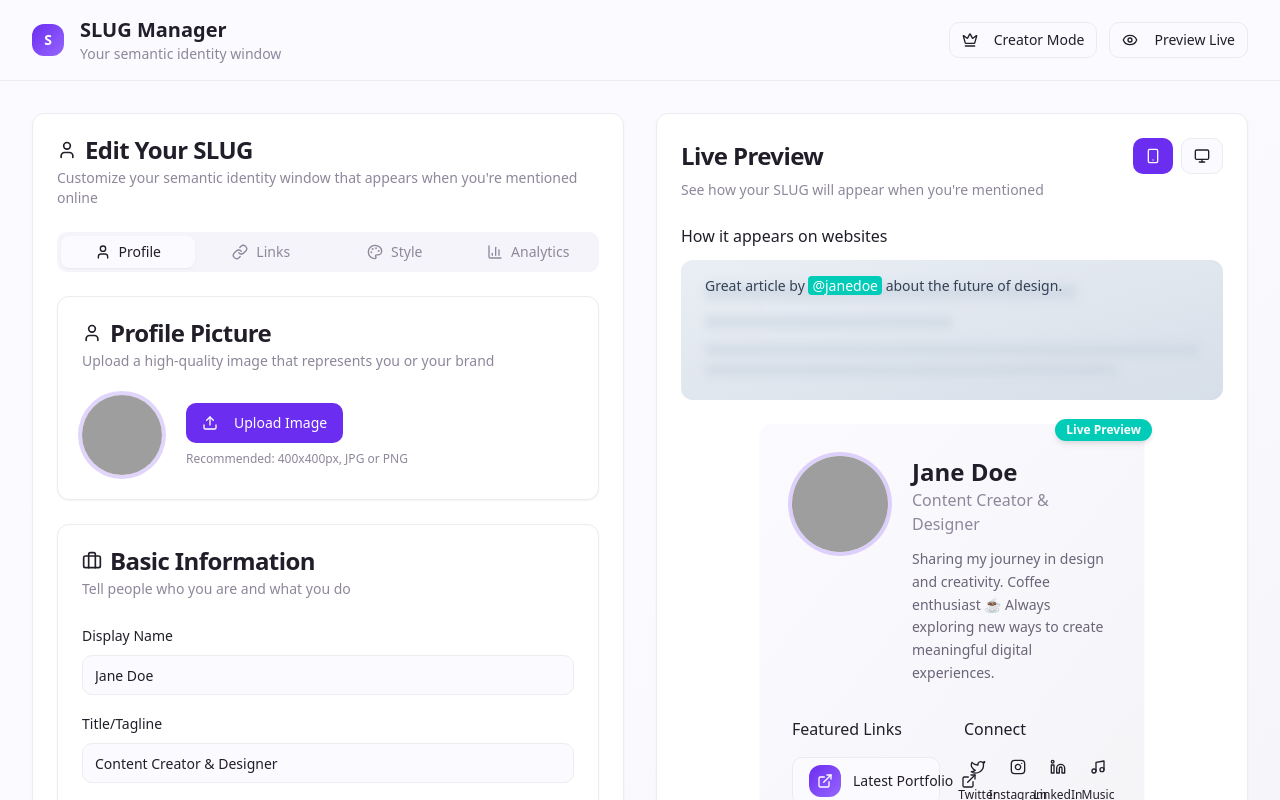
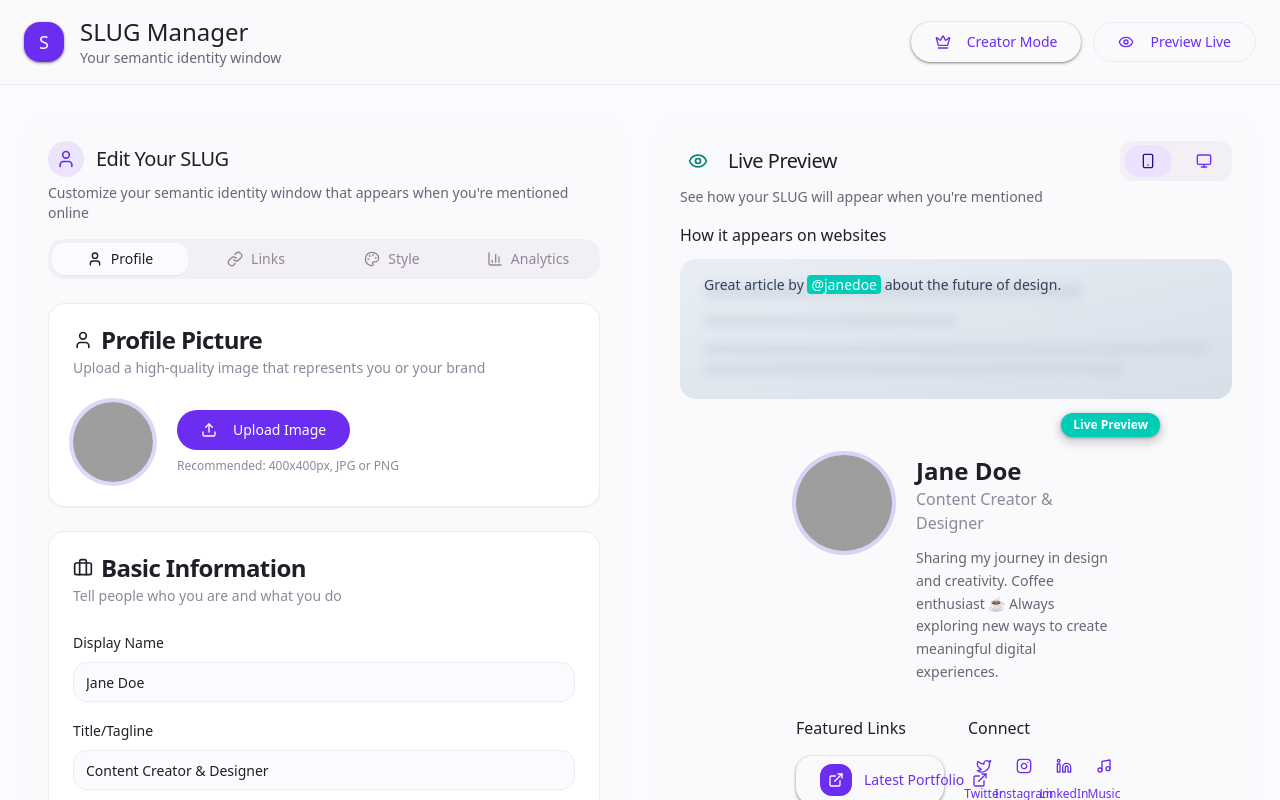
Before and after one commit to boldtonic/maze-getmaze, a React (Vite) app: page / in a window 1280 px wide. Shown: the top 800 px of the page. Built offline with nearby package versions, Linux system fonts and the light colour scheme; grey boxes are pictures that could not be loaded.

Commit message:
Refactor components to use M3

```diff
--- a/src/components/SlugDashboard.tsx
+++ b/src/components/SlugDashboard.tsx
@@ -27,32 +27,32 @@ export function SlugDashboard() {
   const [previewMode, setPreviewMode] = useState<"mobile" | "desktop">("mobile");
 
   return (
-    <div className="min-h-screen bg-gradient-to-br from-surface via-background to-surface-variant">
-      {/* Header */}
-      <header className="border-b bg-background/80 backdrop-blur-sm sticky top-0 z-50">
-        <div className="max-w-7xl mx-auto px-4 sm:px-6 lg:px-8 py-4">
+    <div className="min-h-screen bg-surface">
+      {/* Material 3 Top App Bar */}
+      <header className="border-b border-border bg-surface-container/80 backdrop-blur-sm sticky top-0 z-50">
+        <div className="max-w-7xl mx-auto px-6 py-4">
           <div className="flex justify-between items-center">
             <div className="flex items-center space-x-4">
-              <div className="h-8 w-8 rounded-lg bg-gradient-primary flex items-center justify-center">
-                <span className="text-white font-bold text-sm">S</span>
+              <div className="h-10 w-10 rounded-2xl bg-primary flex items-center justify-center shadow-elevation-1">
+                <span className="text-primary-foreground font-medium text-lg">S</span>
               </div>
               <div>
-                <h1 className="text-xl font-semibold text-foreground">SLUG Manager</h1>
-                <p className="text-sm text-muted-foreground">Your semantic identity window</p>
+                <h1 className="text-2xl font-normal text-on-surface">SLUG Manager</h1>
+                <p className="text-sm text-on-surface-variant">Your semantic identity window</p>
               </div>
             </div>
 
             <div className="flex items-center space-x-3">
               <Button
-                variant={brandMode ? "default" : "outline"}
-                size="sm"
+                variant={brandMode ? "default" : "elevated"}
+                size="default"
                 onClick={() => setBrandMode(!brandMode)}
                 className="flex items-center space-x-2"
               >
                 <Crown className="h-4 w-4" />
                 <span>{brandMode ? "Brand Mode" : "Creator Mode"}</span>
               </Button>
-              <Button variant="outline" size="sm">
+              <Button variant="outline" size="default">
                 <Eye className="h-4 w-4 mr-2" />
                 Preview Live
               </Button>
@@ -61,36 +61,50 @@ export function SlugDashboard() {
         </div>
       </header>
 
-      <div className="max-w-7xl mx-auto px-4 sm:px-6 lg:px-8 py-8">
+      <div className="max-w-7xl mx-auto px-6 py-8">
         <div className="grid grid-cols-1 lg:grid-cols-2 gap-8">
           {/* Left Panel - Editor */}
           <div className="space-y-6">
-            <Card className="shadow-elevation-2">
-              <CardHeader>
-                <CardTitle className="flex items-center space-x-2">
-                  <User className="h-5 w-5" />
+            <Card className="shadow-elevation-2 bg-surface-container border-0 rounded-3xl">
+              <CardHeader className="pb-4">
+                <CardTitle className="flex items-center space-x-3 text-xl font-normal text-on-surface">
+                  <div className="p-2 bg-primary/10 rounded-full">
+                    <User className="h-5 w-5 text-primary" />
+                  </div>
                   <span>Edit Your SLUG</span>
                 </CardTitle>
-                <CardDescription>
+                <CardDescription className="text-on-surface-variant">
                   Customize your semantic identity window that appears when you're mentioned online
                 </CardDescription>
               </CardHeader>
               <CardContent>
                 <Tabs value={activeTab} onValueChange={setActiveTab}>
-                  <TabsList className="grid w-full grid-cols-4">
-                    <TabsTrigger value="profile" className="flex items-center space-x-2">
+                  <TabsList className="grid w-full grid-cols-4 bg-surface-container-high rounded-2xl p-1">
+                    <TabsTrigger
+                      value="profile"
+                      className="flex items-center space-x-2 data-[state=active]:bg-surface data-[state=active]:shadow-elevation-0 rounded-xl transition-all duration-200"
+                    >
                       <User className="h-4 w-4" />
                       <span className="hidden sm:inline">Profile</span>
                     </TabsTrigger>
-                    <TabsTrigger value="links" className="flex items-center space-x-2">
+                    <TabsTrigger
+                      value="links"
+                      className="flex items-center space-x-2 data-[state=active]:bg-surface data-[state=active]:shadow-elevation-0 rounded-xl transition-all duration-200"
+                    >
                       <Link className="h-4 w-4" />
                       <span className="hidden sm:inline">Links</span>
                     </TabsTrigger>
-                    <TabsTrigger value="style" className="flex items-center space-x-2">
+                    <TabsTrigger
+                      value="style"
+                      className="flex items-center space-x-2 data-[state=active]:bg-surface data-[state=active]:shadow-elevation-0 rounded-xl transition-all duration-200"
+                    >
                       <Palette className="h-4 w-4" />
                       <span className="hidden sm:inline">Style</span>
                     </TabsTrigger>
-                    <TabsTrigger value="analytics" className="flex items-center space-x-2">
+                    <TabsTrigger
+                      value="analytics"
+                      className="flex items-center space-x-2 data-[state=active]:bg-surface data-[state=active]:shadow-elevation-0 rounded-xl transition-all duration-200"
+                    >
                       <BarChart3 className="h-4 w-4" />
                       <span className="hidden sm:inline">Analytics</span>
                     </TabsTrigger>
@@ -115,32 +129,34 @@ export function SlugDashboard() {
             </Card>
 
             {brandMode && (
-              <Card className="shadow-elevation-2 border-accent">
-                <CardHeader>
-                  <CardTitle className="flex items-center space-x-2 text-accent">
-                    <Crown className="h-5 w-5" />
+              <Card className="shadow-elevation-2 bg-surface-container border-0 rounded-3xl ring-2 ring-accent/20">
+                <CardHeader className="pb-4">
+                  <CardTitle className="flex items-center space-x-3 text-xl font-normal text-on-surface">
+                    <div className="p-2 bg-accent/10 rounded-full">
+                      <Crown className="h-5 w-5 text-accent" />
+                    </div>
                     <span>Brand Features</span>
-                    <Badge variant="secondary">Pro</Badge>
+                    <Badge variant="secondary" className="bg-accent/10 text-accent border-0 rounded-full">Pro</Badge>
                   </CardTitle>
-                  <CardDescription>
+                  <CardDescription className="text-on-surface-variant">
                     Advanced features for brands and businesses
                   </CardDescription>
                 </CardHeader>
                 <CardContent>
                   <div className="grid grid-cols-2 gap-4">
-                    <Button variant="outline" className="h-20 flex-col">
+                    <Button variant="elevated" className="h-20 flex-col rounded-2xl">
                       <Plus className="h-6 w-6 mb-2" />
                       <span className="text-sm">Product Carousel</span>
                     </Button>
-                    <Button variant="outline" className="h-20 flex-col">
+                    <Button variant="elevated" className="h-20 flex-col rounded-2xl">
                       <Plus className="h-6 w-6 mb-2" />
                       <span className="text-sm">Newsletter Embed</span>
                     </Button>
-                    <Button variant="outline" className="h-20 flex-col">
+                    <Button variant="elevated" className="h-20 flex-col rounded-2xl">
                       <Plus className="h-6 w-6 mb-2" />
                       <span className="text-sm">CTA Buttons</span>
                     </Button>
-                    <Button variant="outline" className="h-20 flex-col">
+                    <Button variant="elevated" className="h-20 flex-col rounded-2xl">
                       <Plus className="h-6 w-6 mb-2" />
                       <span className="text-sm">Shop Integration</span>
                     </Button>
@@ -152,28 +168,35 @@ export function SlugDashboard() {
 
           {/* Right Panel - Preview */}
           <div className="space-y-6">
-            <Card className="shadow-elevation-2">
-              <CardHeader>
+            <Card className="shadow-elevation-2 bg-surface-container border-0 rounded-3xl sticky top-24">
+              <CardHeader className="pb-4">
                 <div className="flex justify-between items-center">
-                  <CardTitle>Live Preview</CardTitle>
-                  <div className="flex items-center space-x-2">
+                  <CardTitle className="flex items-center space-x-3 text-xl font-normal text-on-surface">
+                    <div className="p-2 bg-secondary/10 rounded-full">
+                      <Eye className="h-5 w-5 text-secondary-foreground" />
+                    </div>
+                    <span>Live Preview</span>
+                  </CardTitle>
+                  <div className="flex items-center space-x-2 bg-surface-container-high rounded-xl p-1">
                     <Button
-                      variant={previewMode === "mobile" ? "default" : "outline"}
+                      variant={previewMode === "mobile" ? "secondary" : "ghost"}
                       size="sm"
                       onClick={() => setPreviewMode("mobile")}
+                      className="rounded-lg"
                     >
                       <Smartphone className="h-4 w-4" />
                     </Button>
                     <Button
-                      variant={previewMode === "desktop" ? "default" : "outline"}
+                      variant={previewMode === "desktop" ? "secondary" : "ghost"}
                       size="sm"
                       onClick={() => setPreviewMode("desktop")}
+                      className="rounded-lg"
                     >
                       <Monitor className="h-4 w-4" />
                     </Button>
                   </div>
                 </div>
-                <CardDescription>
+                <CardDescription className="text-on-surface-variant">
                   See how your SLUG will appear when you're mentioned
                 </CardDescription>
               </CardHeader>
--- a/src/components/SlugPreview.tsx
+++ b/src/components/SlugPreview.tsx
@@ -78,8 +78,8 @@ export function SlugPreview({ mode, brandMode }: SlugPreviewProps) {
 
       {/* Main SLUG Window Preview */}
       <div className={`${containerClass} relative`}>
-        {/* Desktop-oriented rectangular window */}
-        <Card className="overflow-hidden shadow-elevation-3 bg-gradient-to-br from-background to-surface-variant border-0">
+        {/* Material 3 Elevated Card */}
+        <Card className="overflow-hidden shadow-elevation-2 bg-surface-container border-0 rounded-3xl">
           <CardContent className="p-8 space-y-8">
             {/* Profile Section - Horizontal Layout for Desktop */}
             <div className="flex items-start space-x-6">
@@ -129,12 +129,12 @@ export function SlugPreview({ mode, brandMode }: SlugPreviewProps) {
 
                 <div className="space-y-3">
                   <Button
-                    variant="outline"
-                    className="w-full justify-between bg-surface hover:bg-surface-variant transition-colors h-12"
+                    variant="elevated"
+                    className="w-full justify-between h-12 rounded-2xl"
                   >
                     <div className="flex items-center space-x-3">
-                      <div className="h-8 w-8 rounded-lg bg-gradient-primary flex items-center justify-center">
-                        <ExternalLink className="h-4 w-4 text-white" />
+                      <div className="h-8 w-8 rounded-xl bg-primary flex items-center justify-center">
+                        <ExternalLink className="h-4 w-4 text-primary-foreground" />
                       </div>
                       <span>Latest Portfolio</span>
                     </div>
@@ -143,12 +143,12 @@ export function SlugPreview({ mode, brandMode }: SlugPreviewProps) {
 
                   {brandMode && (
                     <Button
-                      variant="outline"
-                      className="w-full justify-between bg-surface hover:bg-surface-variant transition-colors h-12"
+                      variant="elevated"
+                      className="w-full justify-between h-12 rounded-2xl"
                     >
                       <div className="flex items-center space-x-3">
-                        <div className="h-8 w-8 rounded-lg bg-accent flex items-center justify-center">
-                          <ShoppingBag className="h-4 w-4 text-white" />
+                        <div className="h-8 w-8 rounded-xl bg-accent flex items-center justify-center">
+                          <ShoppingBag className="h-4 w-4 text-accent-foreground" />
                         </div>
                         <span>Shop Products</span>
                       </div>
@@ -157,11 +157,11 @@ export function SlugPreview({ mode, brandMode }: SlugPreviewProps) {
                   )}
 
                   <Button
-                    variant="outline"
-                    className="w-full justify-between bg-surface hover:bg-surface-variant transition-colors h-12"
+                    variant="elevated"
+                    className="w-full justify-between h-12 rounded-2xl"
                   >
                     <div className="flex items-center space-x-3">
-                      <div className="h-8 w-8 rounded-lg bg-red-500 flex items-center justify-center">
+                      <div className="h-8 w-8 rounded-xl bg-red-500 flex items-center justify-center">
                         <Youtube className="h-4 w-4 text-white" />
                       </div>
                       <span>Watch Process</span>
@@ -175,19 +175,19 @@ export function SlugPreview({ mode, brandMode }: SlugPreviewProps) {
               <div className="space-y-4">
                 <h3 className="font-medium text-foreground">Connect</h3>
                 <div className="grid grid-cols-4 gap-3">
-                  <Button size="sm" variant="ghost" className="h-12 w-full flex-col">
+                  <Button size="sm" variant="ghost" className="h-12 w-full flex-col rounded-2xl">
                     <Twitter className="h-5 w-5 mb-1" />
                     <span className="text-xs">Twitter</span>
                   </Button>
-                  <Button size="sm" variant="ghost" className="h-12 w-full flex-col">
+                  <Button size="sm" variant="ghost" className="h-12 w-full flex-col rounded-2xl">
                     <Instagram className="h-5 w-5 mb-1" />
                     <span className="text-xs">Instagram</span>
                   </Button>
-                  <Button size="sm" variant="ghost" className="h-12 w-full flex-col">
+                  <Button size="sm" variant="ghost" className="h-12 w-full flex-col rounded-2xl">
                     <Linkedin className="h-5 w-5 mb-1" />
                     <span className="text-xs">LinkedIn</span>
                   </Button>
-                  <Button size="sm" variant="ghost" className="h-12 w-full flex-col">
+                  <Button size="sm" variant="ghost" className="h-12 w-full flex-col rounded-2xl">
                     <Music className="h-5 w-5 mb-1" />
                     <span className="text-xs">Music</span>
                   </Button>
@@ -195,10 +195,10 @@ export function SlugPreview({ mode, brandMode }: SlugPreviewProps) {
 
                 {brandMode && (
                   <div className="space-y-3 pt-3 border-t border-border">
-                    <Button className="w-full bg-gradient-primary hover:opacity-90 transition-opacity">
+                    <Button className="w-full rounded-2xl">
                       Schedule Consultation
                     </Button>
-                    <p className="text-xs text-center text-muted-foreground">
+                    <p className="text-xs text-center text-on-surface-variant">
                       Powered by SLUG Network
                     </p>
                   </div>
@@ -208,9 +208,9 @@ export function SlugPreview({ mode, brandMode }: SlugPreviewProps) {
           </CardContent>
         </Card>
 
-        {/* Preview Badge */}
-        <div className="absolute -top-2 -right-2">
-          <Badge className="bg-accent shadow-elevation-2">
+        {/* Material 3 Floating Action Button Style Badge */}
+        <div className="absolute -top-3 -right-3">
+          <Badge className="bg-accent text-accent-foreground shadow-elevation-3 rounded-full px-3 py-1 border-0">
             Live Preview
           </Badge>
         </div>
--- a/src/components/ui/button.tsx
+++ b/src/components/ui/button.tsx
@@ -5,25 +5,28 @@ import { cva, type VariantProps } from "class-variance-authority"
 import { cn } from "@/lib/utils"
 
 const buttonVariants = cva(
-  "inline-flex items-center justify-center gap-2 whitespace-nowrap rounded-md text-sm font-medium ring-offset-background transition-colors focus-visible:outline-none focus-visible:ring-2 focus-visible:ring-ring focus-visible:ring-offset-2 disabled:pointer-events-none disabled:opacity-50 [&_svg]:pointer-events-none [&_svg]:size-4 [&_svg]:shrink-0",
+  "inline-flex items-center justify-center gap-2 whitespace-nowrap rounded-full text-sm font-medium ring-offset-background transition-all duration-200 focus-visible:outline-none focus-visible:ring-2 focus-visible:ring-ring focus-visible:ring-offset-2 disabled:pointer-events-none disabled:opacity-50 [&_svg]:pointer-events-none [&_svg]:size-4 [&_svg]:shrink-0",
   {
     variants: {
       variant: {
-        default: "bg-primary text-primary-foreground hover:bg-primary/90",
-        destructive:
-          "bg-destructive text-destructive-foreground hover:bg-destructive/90",
-        outline:
-          "border border-input bg-background hover:bg-accent hover:text-accent-foreground",
-        secondary:
-          "bg-secondary text-secondary-foreground hover:bg-secondary/80",
-        ghost: "hover:bg-accent hover:text-accent-foreground",
-        link: "text-primary underline-offset-4 hover:underline",
+        // Material 3 Filled Button
+        default: "bg-filled-button text-filled-button-foreground hover:shadow-elevation-1 active:shadow-elevation-0",
+        // Material 3 Filled Tonal Button
+        secondary: "bg-filled-tonal-button text-filled-tonal-button-foreground hover:shadow-elevation-1 active:shadow-elevation-0",
+        // Material 3 Elevated Button
+        elevated: "bg-elevated-button text-elevated-button-foreground shadow-elevation-1 hover:shadow-elevation-2 active:shadow-elevation-1",
+        // Material 3 Outlined Button
+        outline: "border border-border bg-transparent text-primary hover:bg-primary/8 active:bg-primary/12",
+        // Material 3 Text Button
+        ghost: "bg-transparent text-primary hover:bg-primary/8 active:bg-primary/12",
+        destructive: "bg-destructive text-destructive-foreground hover:shadow-elevation-1 active:shadow-elevation-0",
+        link: "text-primary underline-offset-4 hover:underline bg-transparent",
       },
       size: {
-        default: "h-10 px-4 py-2",
-        sm: "h-9 rounded-md px-3",
-        lg: "h-11 rounded-md px-8",
-        icon: "h-10 w-10",
+        default: "h-10 px-6 py-2",
+        sm: "h-8 rounded-full px-4 text-xs",
+        lg: "h-12 rounded-full px-8 text-base",
+        icon: "h-10 w-10 rounded-full",
       },
     },
     defaultVariants: {
--- a/src/index.css
+++ b/src/index.css
@@ -39,21 +39,43 @@ All colors MUST be HSL.
     --input: 259 14% 93%;
     --ring: 259 87% 56%;
 
-    --radius: 0.75rem;
+    --radius: 1rem;
 
     /* Material 3 Surface variants */
     --surface: 253 100% 99%;
     --surface-variant: 259 14% 96%;
+    --surface-container: 259 14% 98%;
+    --surface-container-high: 259 14% 95%;
+    --surface-container-highest: 259 14% 92%;
+    --on-surface: 259 15% 14%;
     --on-surface-variant: 259 9% 43%;
+
+    /* Material 3 State Layers */
+    --state-hover: 259 87% 56% / 0.08;
+    --state-focus: 259 87% 56% / 0.12;
+    --state-pressed: 259 87% 56% / 0.16;
+    --state-selected: 259 87% 56% / 0.12;
+    --state-disabled: 259 9% 57% / 0.12;
+
+    /* Material 3 Button variants */
+    --filled-button: var(--primary);
+    --filled-button-foreground: var(--primary-foreground);
+    --filled-tonal-button: 259 87% 94%;
+    --filled-tonal-button-foreground: 259 87% 30%;
+    --elevated-button: var(--surface-container-low);
+    --elevated-button-foreground: var(--primary);
 
     /* Custom gradients */
     --gradient-primary: linear-gradient(135deg, hsl(var(--primary)), hsl(259 100% 70%));
     --gradient-surface: linear-gradient(180deg, hsl(var(--surface)), hsl(var(--surface-variant)));
 
-    /* Elevations */
-    --elevation-1: 0 1px 3px 0 hsl(259 15% 14% / 0.1), 0 1px 2px 0 hsl(259 15% 14% / 0.06);
-    --elevation-2: 0 4px 6px -1px hsl(259 15% 14% / 0.1), 0 2px 4px -1px hsl(259 15% 14% / 0.06);
-    --elevation-3: 0 10px 15px -3px hsl(259 15% 14% / 0.1), 0 4px 6px -2px hsl(259 15% 14% / 0.05);
+    /* Material 3 Elevations */
+    --elevation-0: none;
+    --elevation-1: 0px 1px 2px 0px hsl(0 0% 0% / 0.3), 0px 1px 3px 1px hsl(0 0% 0% / 0.15);
+    --elevation-2: 0px 1px 2px 0px hsl(0 0% 0% / 0.3), 0px 2px 6px 2px hsl(0 0% 0% / 0.15);
+    --elevation-3: 0px 1px 3px 0px hsl(0 0% 0% / 0.3), 0px 4px 8px 3px hsl(0 0% 0% / 0.15);
+    --elevation-4: 0px 2px 3px 0px hsl(0 0% 0% / 0.3), 0px 6px 10px 4px hsl(0 0% 0% / 0.15);
+    --elevation-5: 0px 4px 4px 0px hsl(0 0% 0% / 0.3), 0px 8px 12px 6px hsl(0 0% 0% / 0.15);
 
     --sidebar-background: 0 0% 98%;
 
@@ -111,10 +133,34 @@ All colors MUST be HSL.
     --gradient-primary: linear-gradient(135deg, hsl(var(--primary)), hsl(259 100% 70%));
     --gradient-surface: linear-gradient(180deg, hsl(var(--surface)), hsl(var(--surface-variant)));
 
-    /* Dark elevations */
-    --elevation-1: 0 1px 3px 0 hsl(0 0% 0% / 0.3), 0 1px 2px 0 hsl(0 0% 0% / 0.2);
-    --elevation-2: 0 4px 6px -1px hsl(0 0% 0% / 0.3), 0 2px 4px -1px hsl(0 0% 0% / 0.2);
-    --elevation-3: 0 10px 15px -3px hsl(0 0% 0% / 0.3), 0 4px 6px -2px hsl(0 0% 0% / 0.25);
+    /* Material 3 Dark Surface variants */
+    --surface-container: 259 15% 10%;
+    --surface-container-high: 259 15% 12%;
+    --surface-container-highest: 259 15% 16%;
+    --on-surface: 253 47% 97%;
+
+    /* Dark State Layers */
+    --state-hover: 259 100% 85% / 0.08;
+    --state-focus: 259 100% 85% / 0.12;
+    --state-pressed: 259 100% 85% / 0.16;
+    --state-selected: 259 100% 85% / 0.12;
+    --state-disabled: 259 9% 70% / 0.12;
+
+    /* Dark Button variants */
+    --filled-button: var(--primary);
+    --filled-button-foreground: var(--primary-foreground);
+    --filled-tonal-button: 259 100% 25%;
+    --filled-tonal-button-foreground: 259 100% 85%;
+    --elevated-button: var(--surface-container-low);
+    --elevated-button-foreground: var(--primary);
+
+    /* Material 3 Dark Elevations */
+    --elevation-0: none;
+    --elevation-1: 0px 1px 2px 0px hsl(0 0% 0% / 0.3), 0px 1px 3px 1px hsl(0 0% 0% / 0.15);
+    --elevation-2: 0px 1px 2px 0px hsl(0 0% 0% / 0.3), 0px 2px 6px 2px hsl(0 0% 0% / 0.15);
+    --elevation-3: 0px 1px 3px 0px hsl(0 0% 0% / 0.3), 0px 4px 8px 3px hsl(0 0% 0% / 0.15);
+    --elevation-4: 0px 2px 3px 0px hsl(0 0% 0% / 0.3), 0px 6px 10px 4px hsl(0 0% 0% / 0.15);
+    --elevation-5: 0px 4px 4px 0px hsl(0 0% 0% / 0.3), 0px 8px 12px 6px hsl(0 0% 0% / 0.15);
     --sidebar-background: 240 5.9% 10%;
     --sidebar-foreground: 240 4.8% 95.9%;
     --sidebar-primary: 224.3 76.3% 48%;
--- a/tailwind.config.ts
+++ b/tailwind.config.ts
@@ -65,16 +65,31 @@ export default {
 				/* Material Design 3 Surface Colors */
 				surface: 'hsl(var(--surface))',
 				'surface-variant': 'hsl(var(--surface-variant))',
-				'on-surface-variant': 'hsl(var(--on-surface-variant))'
+				'surface-container': 'hsl(var(--surface-container))',
+				'surface-container-high': 'hsl(var(--surface-container-high))',
+				'surface-container-highest': 'hsl(var(--surface-container-highest))',
+				'on-surface': 'hsl(var(--on-surface))',
+				'on-surface-variant': 'hsl(var(--on-surface-variant))',
+
+				/* Material 3 Button Colors */
+				'filled-button': 'hsl(var(--filled-button))',
+				'filled-button-foreground': 'hsl(var(--filled-button-foreground))',
+				'filled-tonal-button': 'hsl(var(--filled-tonal-button))',
+				'filled-tonal-button-foreground': 'hsl(var(--filled-tonal-button-foreground))',
+				'elevated-button': 'hsl(var(--elevated-button))',
+				'elevated-button-foreground': 'hsl(var(--elevated-button-foreground))'
 			},
 			backgroundImage: {
 				'gradient-primary': 'var(--gradient-primary)',
 				'gradient-surface': 'var(--gradient-surface)'
 			},
 			boxShadow: {
+				'elevation-0': 'var(--elevation-0)',
 				'elevation-1': 'var(--elevation-1)',
 				'elevation-2': 'var(--elevation-2)',
-				'elevation-3': 'var(--elevation-3)'
+				'elevation-3': 'var(--elevation-3)',
+				'elevation-4': 'var(--elevation-4)',
+				'elevation-5': 'var(--elevation-5)'
 			},
 			borderRadius: {
 				lg: 'var(--radius)',
```
